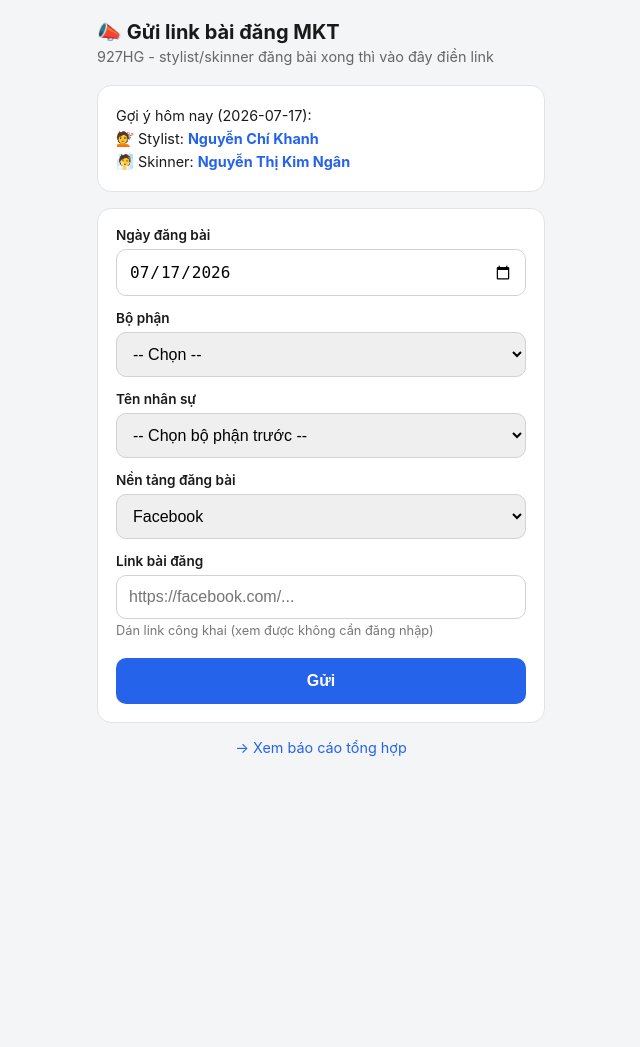
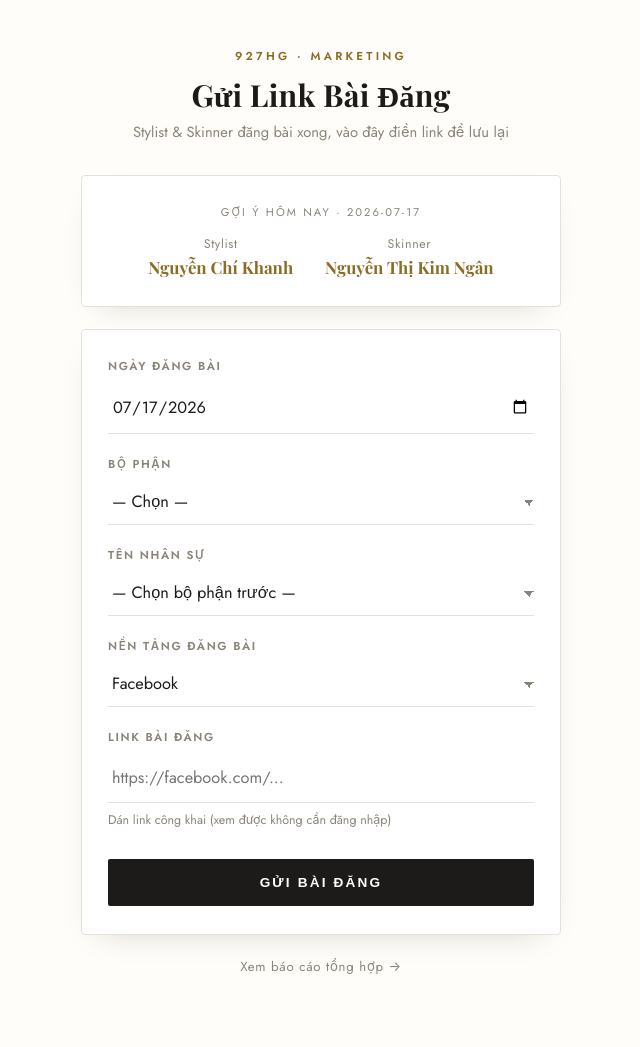
Before and after one commit to hnhi4278-a11y/mkt-dang-bai-927hg, a Flask app: page / in a window 1280 px wide. Shown: the whole page, without its empty margins (319-959 px from the left). Before the commit the page ends 757 px from the top, so only its background shows below. Run offline with Flask 3, Linux system fonts and the light colour scheme.

Commit message:
Redesign UI with elegant white/serif theme, ignore local bin/logs
Co-Authored-By: Claude Sonnet 5 <noreply@anthropic.com>

```diff
--- a/templates/form.html
+++ b/templates/form.html
@@ -3,67 +3,163 @@
 <head>
 <meta charset="utf-8">
 <meta name="viewport" content="width=device-width, initial-scale=1">
-<title>Đăng bài MKT - Gửi link</title>
+<title>Đăng bài MKT · 927HG</title>
+<link rel="preconnect" href="https://fonts.googleapis.com">
+<link rel="preconnect" href="https://fonts.gstatic.com" crossorigin>
+<link href="https://fonts.googleapis.com/css2?family=Playfair+Display:wght@600;700&family=Jost:wght@400;500;600&display=swap" rel="stylesheet">
 <style>
-  :root { color-scheme: light dark; }
+  :root {
+    --ink: #1c1b19;
+    --muted: #8a8478;
+    --line: #e6e1d8;
+    --paper: #fffdf9;
+    --gold: #a9852f;
+    --gold-deep: #8a6d24;
+  }
   * { box-sizing: border-box; }
   body {
-    font-family: -apple-system, "Segoe UI", Roboto, sans-serif;
-    max-width: 480px;
+    font-family: "Jost", -apple-system, sans-serif;
+    max-width: 520px;
     margin: 0 auto;
-    padding: 20px 16px 60px;
-    background: #f4f5f7;
-    color: #1a1a1a;
+    padding: 48px 20px 70px;
+    background: var(--paper);
+    color: var(--ink);
+    -webkit-font-smoothing: antialiased;
   }
-  @media (prefers-color-scheme: dark) {
-    body { background: #15161a; color: #e8e8ea; }
-    .card { background: #1f2024 !important; border-color: #34353b !important; }
-    input, select { background: #2a2b30 !important; color: #e8e8ea !important; border-color: #3d3e44 !important; }
-    .hint { color: #a0a0a8 !important; }
+  .eyebrow {
+    text-align: center;
+    font-size: 0.72rem;
+    letter-spacing: 0.28em;
+    text-transform: uppercase;
+    color: var(--gold-deep);
+    margin-bottom: 10px;
+    font-weight: 600;
   }
-  h1 { font-size: 1.25rem; margin: 0 0 4px; }
-  .sub { color: #666; font-size: 0.9rem; margin: 0 0 20px; }
+  h1 {
+    font-family: "Playfair Display", serif;
+    font-size: 1.9rem;
+    font-weight: 700;
+    text-align: center;
+    margin: 0 0 6px;
+    letter-spacing: 0.01em;
+  }
+  .sub {
+    text-align: center;
+    color: var(--muted);
+    font-size: 0.92rem;
+    margin: 0 0 32px;
+    line-height: 1.5;
+  }
+  .divider {
+    width: 56px;
+    height: 2px;
+    background: var(--gold);
+    margin: 18px auto 32px;
+    opacity: 0.7;
+  }
   .card {
     background: #fff;
-    border: 1px solid #e2e3e7;
-    border-radius: 14px;
-    padding: 18px;
-    margin-bottom: 16px;
+    border: 1px solid var(--line);
+    border-radius: 4px;
+    padding: 28px 26px;
+    margin-bottom: 22px;
+    box-shadow: 0 12px 32px -20px rgba(30,25,15,0.25);
   }
-  .suggest { font-size: 0.9rem; line-height: 1.6; }
-  .suggest b { color: #2563eb; }
-  label { display: block; font-size: 0.85rem; font-weight: 600; margin: 14px 0 6px; }
-  label:first-child { margin-top: 0; }
+  .suggest {
+    text-align: center;
+  }
+  .suggest .label {
+    font-size: 0.7rem;
+    letter-spacing: 0.18em;
+    text-transform: uppercase;
+    color: var(--muted);
+    margin-bottom: 12px;
+  }
+  .suggest-row {
+    display: flex;
+    justify-content: center;
+    gap: 32px;
+    font-size: 0.95rem;
+  }
+  .suggest-row .who { display: block; margin-top: 2px; font-family: "Playfair Display", serif; font-size: 1.05rem; font-weight: 700; color: var(--gold-deep); }
+  .suggest-row .tag { font-size: 0.78rem; color: var(--muted); letter-spacing: 0.05em; }
+
+  label {
+    display: block;
+    font-size: 0.72rem;
+    letter-spacing: 0.14em;
+    text-transform: uppercase;
+    color: var(--muted);
+    font-weight: 600;
+    margin: 22px 0 8px;
+  }
+  label:first-of-type { margin-top: 0; }
   input, select {
     width: 100%;
-    padding: 12px;
-    font-size: 1rem;
-    border: 1px solid #d0d2d8;
-    border-radius: 10px;
+    padding: 13px 4px;
+    font-size: 1.02rem;
+    font-family: "Jost", sans-serif;
+    color: var(--ink);
+    background: transparent;
+    border: none;
+    border-bottom: 1.5px solid var(--line);
+    border-radius: 0;
+    transition: border-color 0.2s;
   }
+  input:focus, select:focus {
+    outline: none;
+    border-bottom-color: var(--gold);
+  }
+  select { appearance: none; background-image: linear-gradient(45deg, transparent 50%, var(--muted) 50%), linear-gradient(135deg, var(--muted) 50%, transparent 50%); background-position: calc(100% - 4px) 20px, calc(100% - 0px) 20px; background-size: 6px 6px, 6px 6px; background-repeat: no-repeat; }
+
   .btn {
     width: 100%;
-    padding: 14px;
-    font-size: 1rem;
-    font-weight: 700;
+    padding: 16px;
+    font-size: 0.85rem;
+    letter-spacing: 0.16em;
+    text-transform: uppercase;
+    font-weight: 600;
     border: none;
-    border-radius: 10px;
-    background: #2563eb;
+    border-radius: 2px;
+    background: var(--ink);
     color: #fff;
-    margin-top: 20px;
+    margin-top: 30px;
+    cursor: pointer;
+    transition: background 0.2s;
   }
-  .hint { font-size: 0.8rem; color: #777; margin-top: 4px; }
-  a.report-link { display: block; text-align: center; margin-top: 14px; color: #2563eb; text-decoration: none; font-size: 0.9rem; }
+  .btn:hover { background: var(--gold-deep); }
+  .hint { font-size: 0.78rem; color: var(--muted); margin-top: 8px; }
+  a.report-link {
+    display: block;
+    text-align: center;
+    margin-top: 8px;
+    color: var(--muted);
+    text-decoration: none;
+    font-size: 0.82rem;
+    letter-spacing: 0.06em;
+    border-bottom: 1px solid transparent;
+  }
+  a.report-link:hover { color: var(--gold-deep); border-bottom-color: var(--gold); }
+
+  @media (prefers-color-scheme: dark) {
+    :root { --ink: #f1ede4; --muted: #9c968a; --line: #38352e; --paper: #100f0d; --gold: #d4af5a; --gold-deep: #d4af5a; }
+    .card { background: #171512; box-shadow: 0 12px 32px -20px rgba(0,0,0,0.6); }
+    .btn { background: var(--gold-deep); color: #100f0d; }
+    .btn:hover { background: var(--gold); }
+  }
 </style>
 </head>
 <body>
-  <h1>📣 Gửi link bài đăng MKT</h1>
-  <p class="sub">927HG - stylist/skinner đăng bài xong thì vào đây điền link</p>
+  <div class="eyebrow">927HG · Marketing</div>
+  <h1>Gửi Link Bài Đăng</h1>
+  <p class="sub">Stylist &amp; Skinner đăng bài xong, vào đây điền link để lưu lại</p>
 
   <div class="card suggest">
-    <div>Gợi ý hôm nay ({{ today }}):</div>
-    <div>💇 Stylist: <b>{{ stylist_today }}</b></div>
-    <div>🧖 Skinner: <b>{{ skinner_today }}</b></div>
+    <div class="label">Gợi ý hôm nay · {{ today }}</div>
+    <div class="suggest-row">
+      <div><span class="tag">Stylist</span><span class="who">{{ stylist_today }}</span></div>
+      <div><span class="tag">Skinner</span><span class="who">{{ skinner_today }}</span></div>
+    </div>
   </div>
 
   <form class="card" method="post" action="{{ url_for('submit') }}">
@@ -72,14 +168,14 @@
 
     <label>Bộ phận</label>
     <select name="dept" id="dept" required>
-      <option value="">-- Chọn --</option>
+      <option value="">— Chọn —</option>
       <option value="Stylist">Stylist</option>
       <option value="Skinner">Skinner</option>
     </select>
 
     <label>Tên nhân sự</label>
     <select name="name" id="name" required>
-      <option value="">-- Chọn bộ phận trước --</option>
+      <option value="">— Chọn bộ phận trước —</option>
     </select>
 
     <label>Nền tảng đăng bài</label>
@@ -93,10 +189,10 @@
     <input type="url" name="link" placeholder="https://facebook.com/..." required>
     <div class="hint">Dán link công khai (xem được không cần đăng nhập)</div>
 
-    <button class="btn" type="submit">Gửi</button>
+    <button class="btn" type="submit">Gửi bài đăng</button>
   </form>
 
-  <a class="report-link" href="{{ url_for('report') }}">→ Xem báo cáo tổng hợp</a>
+  <a class="report-link" href="{{ url_for('report') }}">Xem báo cáo tổng hợp →</a>
 
 <script>
   const stylists = {{ stylists|tojson }};
@@ -108,10 +204,10 @@
     const list = deptEl.value === 'Stylist' ? stylists : (deptEl.value === 'Skinner' ? skinners : []);
     nameEl.innerHTML = '';
     if (!list.length) {
-      nameEl.innerHTML = '<option value="">-- Chọn bộ phận trước --</option>';
+      nameEl.innerHTML = '<option value="">— Chọn bộ phận trước —</option>';
       return;
     }
-    nameEl.innerHTML = '<option value="">-- Chọn tên --</option>' +
+    nameEl.innerHTML = '<option value="">— Chọn tên —</option>' +
       list.map(n => `<option value="${n}">${n}</option>`).join('');
   }
   deptEl.addEventListener('change', fillNames);
```
Also changed, not shown: templates/report.html (+106 -44 lines), 1 other file.
